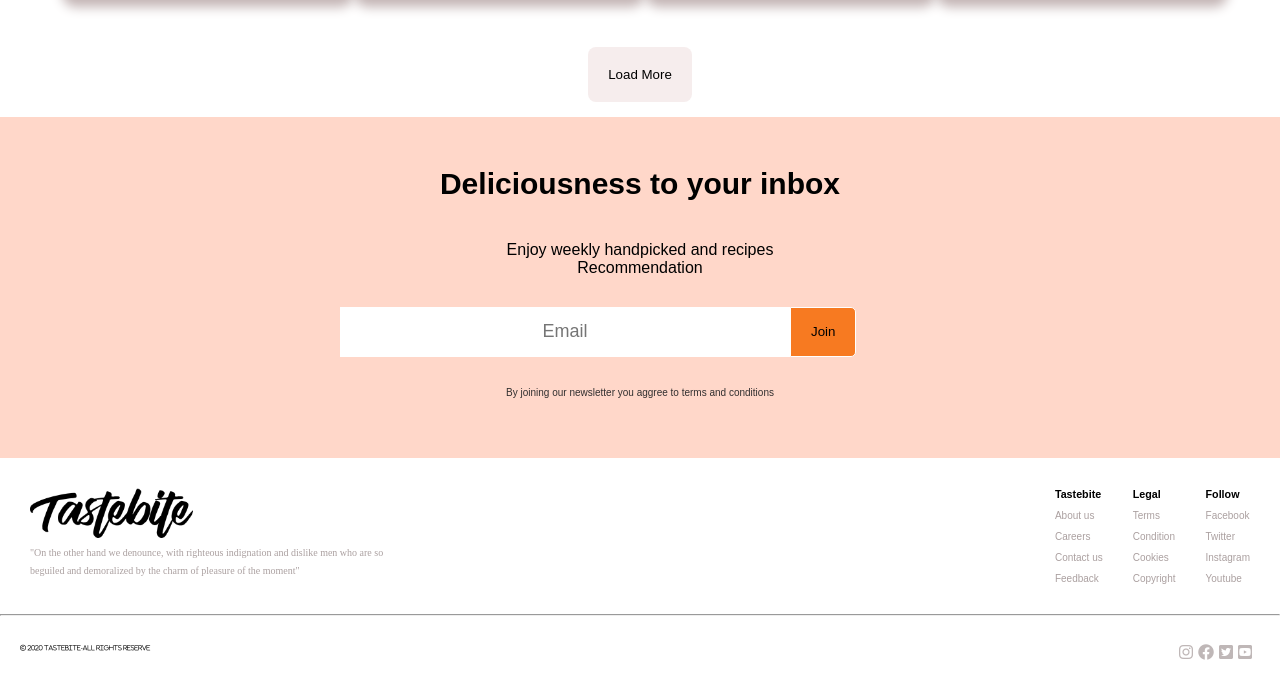
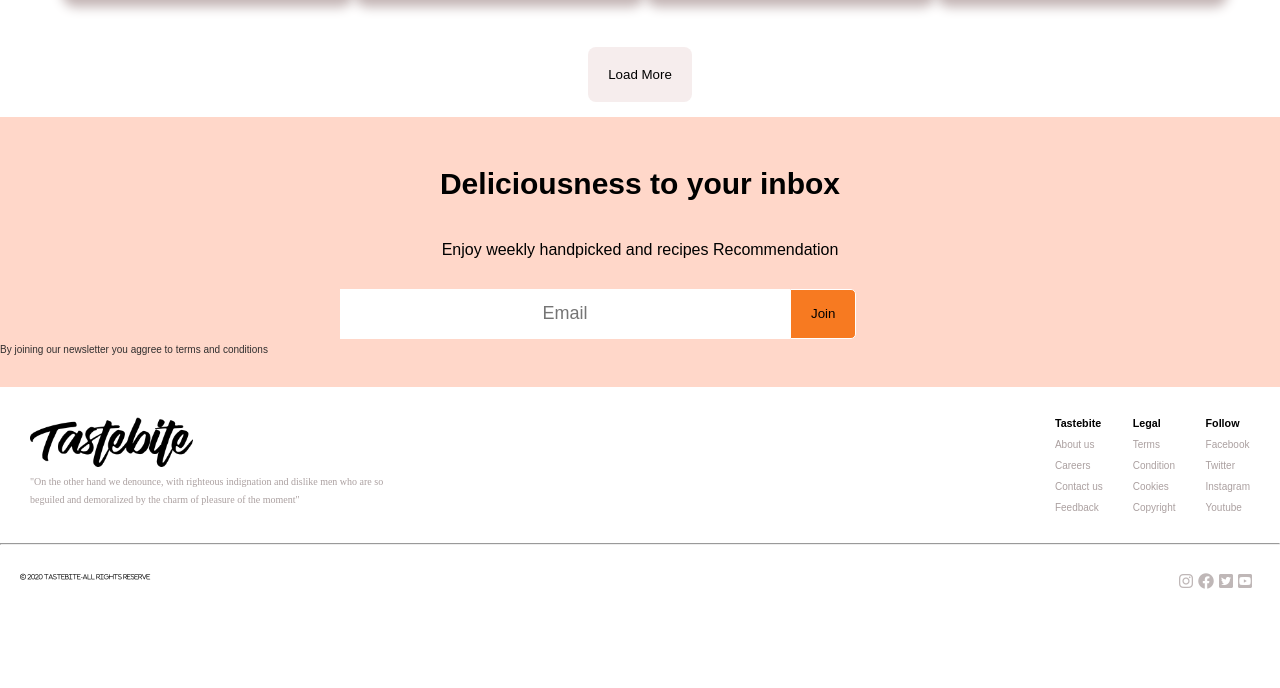
Before and after one commit to EwiJosepha/foodRecipe, a website built with Vite: page index.html in a window 1280 px wide. Shown: the part 4230-4918 px from the top of the page. After the commit the page ends 4847 px from the top, so only its background shows below. Built offline with nearby package versions, Linux system fonts and the light colour scheme.

Commit message:
ui update

```diff
--- a/style.css
+++ b/style.css
@@ -63,8 +63,9 @@
   font-weight: 600;
 }
 
-span {
+#span {
   padding: 0;
+  width: 100;
 }
 
 .landingimage {
@@ -302,7 +303,7 @@ form {
   margin: 0 auto;
   padding-top: 10px;
   padding-bottom: 30px;
-  width: 30%;
+  width: 100%;
 }
 
 ::placeholder {
@@ -321,11 +322,8 @@ form {
 #span {
   padding-top: 30px;
   padding-bottom: 30px;
-  margin: 0 auto;
-  display: flex;
-  align-items: center;
-  justify-content: center;
-  width: 100%;
+  margin: auto;
+  width: 80%;
   font-size: 10px;
   font-family: sans-serif;
   color: #312f2f;
@@ -390,6 +388,7 @@ form {
 }
 
 .footer-form {
+  align-items: center;
   display: flex;
   flex-direction: column;
   display: none;
@@ -476,7 +475,6 @@ form {
     display: flex;
     flex-direction: column;
     width: 90%;
-    padding-left: 10px;
     max-width: 600px;
     height: 50px;
     margin: 0 auto;
@@ -518,6 +516,12 @@ form {
     font-weight: 700;
   }
 
+  .divv {
+    display: flex;
+    flex-direction: column;
+    align-items: center;
+  }
+
   .latestrecipe{
     display: grid;
     grid-template-columns: repeat(2, minmax(0, 1fr));
```
